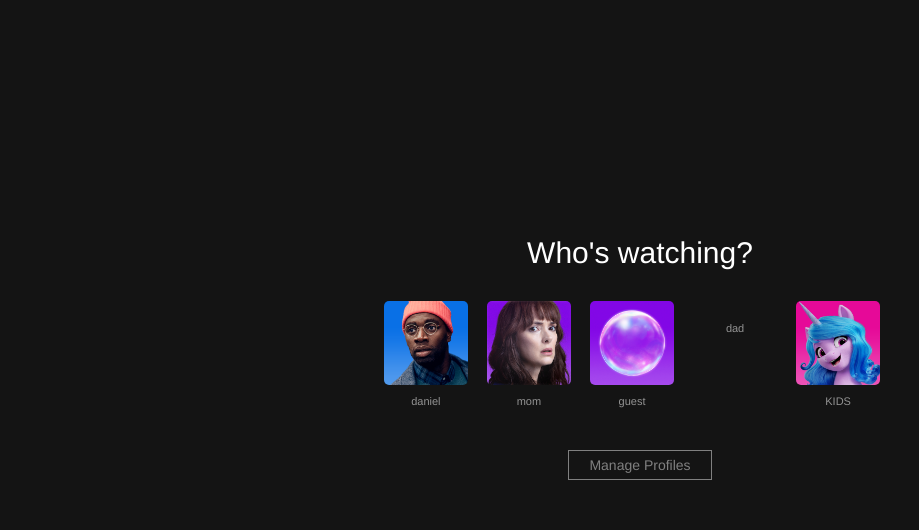
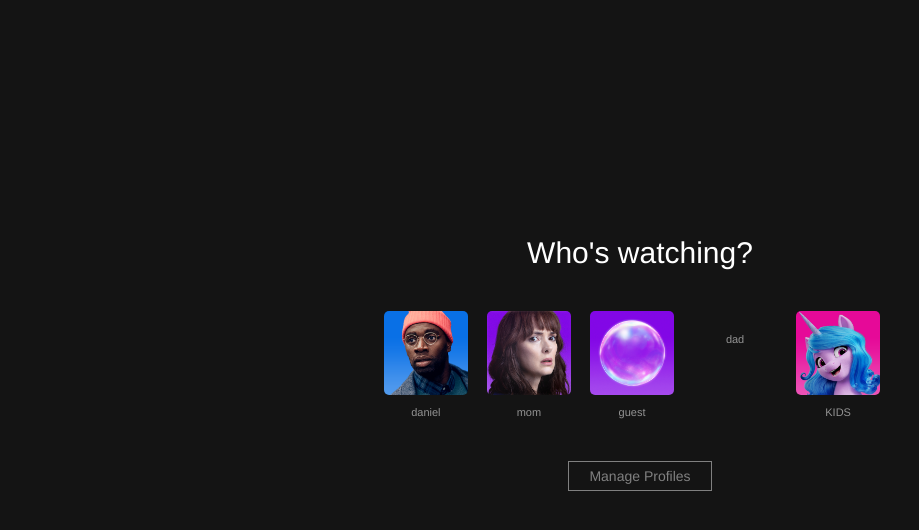
Before and after one commit to danielmacielacevedo/Netflix-App-Clone, a plain HTML site: page index.html in a window 1280 px wide. Shown: the part 48-578 px from the top of the page, without its empty margins (0-919 px from the left). Drawn offline with Linux system fonts and the light colour scheme.

Commit message:
Fix div .profiles-link width and font-height

```diff
--- a/css/style.css
+++ b/css/style.css
@@ -42,11 +42,6 @@ body
     width: 52px;
 }
 
-h1
-{
-    color: var(--white);
-}
-
 .profiles-container
 {
     display: block;
@@ -75,6 +70,7 @@ h1
 .profiles-link
 {
     display: block;
+    max-width: 80%;
     text-align: center;
     line-height: 14.4px;
 }
@@ -85,6 +81,8 @@ h1
     font-size: 30px;
     font-family: Helvetica, sans-serif;
     font-weight: 100;
+    color: var(--white);
+    line-height: 36px;
 }
 
 .profiles
```
